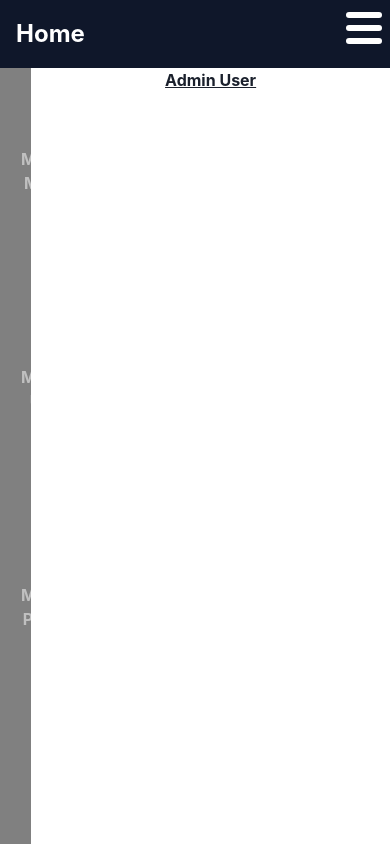
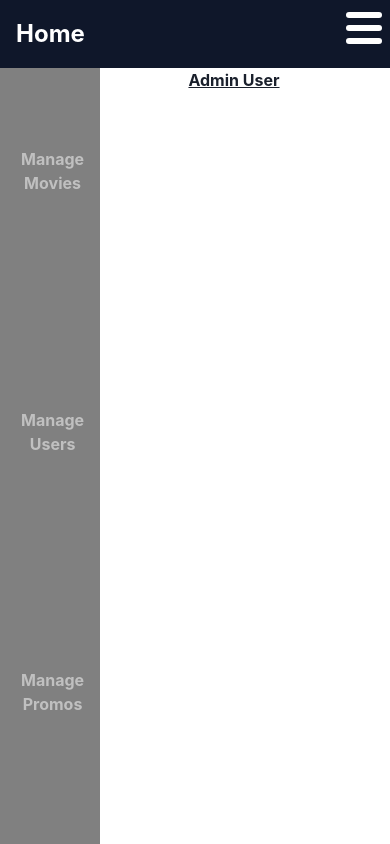
Before and after one commit to CS4050-E-Cinema-Booking-Project/ui, a React (Create React App) app: page /admin-user in a window 390 px wide. Built offline with nearby package versions, Linux system fonts and the light colour scheme.

Commit message:
Fixed resizing issues with AdminBar

```diff
--- a/src/style/Admin.css
+++ b/src/style/Admin.css
@@ -5,7 +5,13 @@
 	display: flex;
 	flex-direction: column;
 	justify-content: space-between;
-	width: 92%;
+	width: 90%;
     height:auto;
     float: right;
   }
+
+  @media screen and (max-width: 810px) {
+	.colRight {
+	width: 80%;
+}
+}
--- a/src/style/AdminNavbar.css
+++ b/src/style/AdminNavbar.css
@@ -1,5 +1,5 @@
 .sidenav {
-    width: 8%;
+    width: 10%;
     background: grey;
     height: 100vh;
     padding: 62px 5px 0 5px;
@@ -7,6 +7,13 @@
     top: 0;
     position: fixed;
     z-index: -99;
+    display: grid;
+}
+
+@media screen and (max-width: 810px) {
+        .sidenav {
+        width: 100px;
+    }
 }
 
 .admin-link {
```
